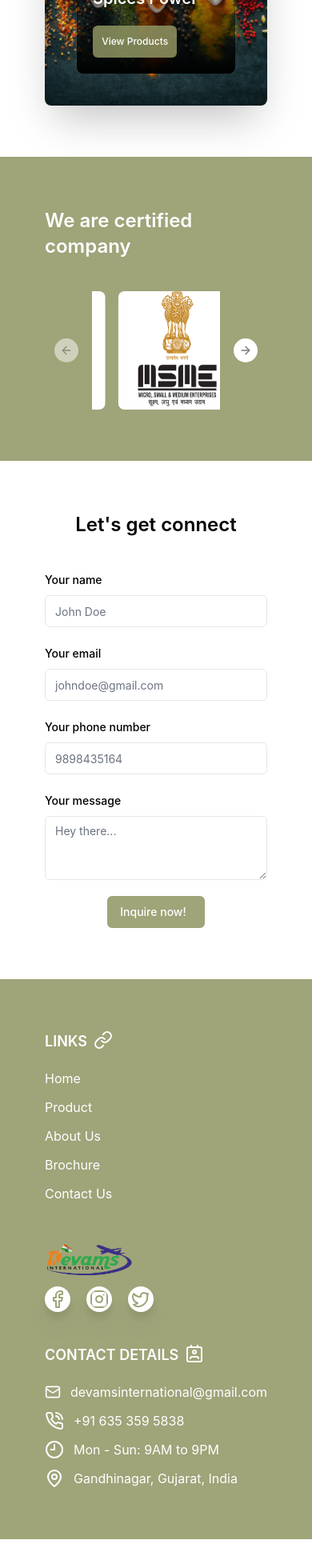
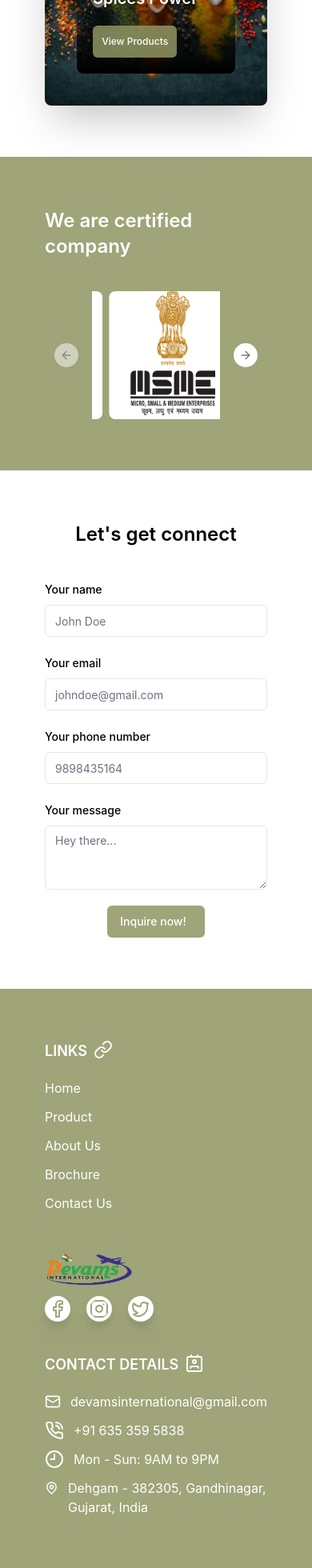
Before and after one commit to BrijeshDarji/devams-international, a React (Vite) app: page / in a window 390 px wide. Shown: the part 1148-3108 px from the top of the page at 80% size. Before the commit the page ends 3072 px from the top, so only its background shows below. Built offline with nearby package versions, Linux system fonts and the light colour scheme.

Commit message:
feat(homeScreen): :lipstick: done some style and text changes

```diff
--- a/src/assets/constants/Constant.js
+++ b/src/assets/constants/Constant.js
@@ -68,11 +68,11 @@ export const footerSectionLiCss = "flex gap-3"
 
 export const sectionSpacing = "w-full       gap-10 lg:gap-20      px-14 lg:px-20 py-16 "
 export const sectionCss = "flex flex-col justify-center items-center " + sectionSpacing
-export const sectionHeaderCss = "font-semibold       text-2xl md:text-4xl "
+export const sectionHeaderCss = "font-semibold       text-2xl md:text-3xl lg:text-4xl "
 
 
 // Contact details
 export const EMAIL = "devamsinternational@gmail.com"
 export const PHONE_NUMBER = "6353595838"
 export const TIME = "Mon - Sun: 9AM to 9PM"
-export const LOCATION = "Gandhinagar, Gujarat, India"
+export const LOCATION = "Dehgam - 382305, Gandhinagar, Gujarat, India"
--- a/src/components/pages/home/Certificates.jsx
+++ b/src/components/pages/home/Certificates.jsx
@@ -40,12 +40,12 @@ function Certificates() {
                 onMouseLeave={plugin.current.reset}
                 className="max-w-40 md:max-w-72 lg:max-w-96"
             >
-                <CarouselContent className="-ml-1">
+                <CarouselContent className="-ml-2 md:-ml-4">
                     {
                         CERTIFICATES.map((imageInfo, index) => (
                             <CarouselItem
                                 key={index}
-                                className="md:basis-1/2 lg:basis-1/3"
+                                className="pl-2 md:pl-4 md:basis-1/3"
                             >
                                 <img
                                     src={imageInfo.src}
--- a/src/components/pages/home/ContactForm.jsx
+++ b/src/components/pages/home/ContactForm.jsx
@@ -63,6 +63,7 @@ function ContactForm() {
     return (
         <div className={clsx(sectionCss)}>
             <p className={clsx(sectionHeaderCss)}>
+                {/* Get in touch with us */}
                 Let's get connect
             </p>
 
--- a/src/components/pages/home/HomeScreen.jsx
+++ b/src/components/pages/home/HomeScreen.jsx
@@ -72,7 +72,7 @@ function HomeScreen() {
                                     />
 
                                     <div className="absolute w-3/4 p-6 border__image text-shadow shadow-[#00000040] text-white rounded-lg flex flex-col items-start leading-relaxed gap-6      left-6 md:left-12 lg:left-25        bottom-6 md:bottom-12 ">
-                                        <div className="font-semibold       text-2xl md:text-4xl lg:text-5xl">
+                                        <div className="font-semibold       text-2xl md:text-3xl lg:text-5xl">
                                             {imageInfo.text.header}
                                         </div>
 
```
